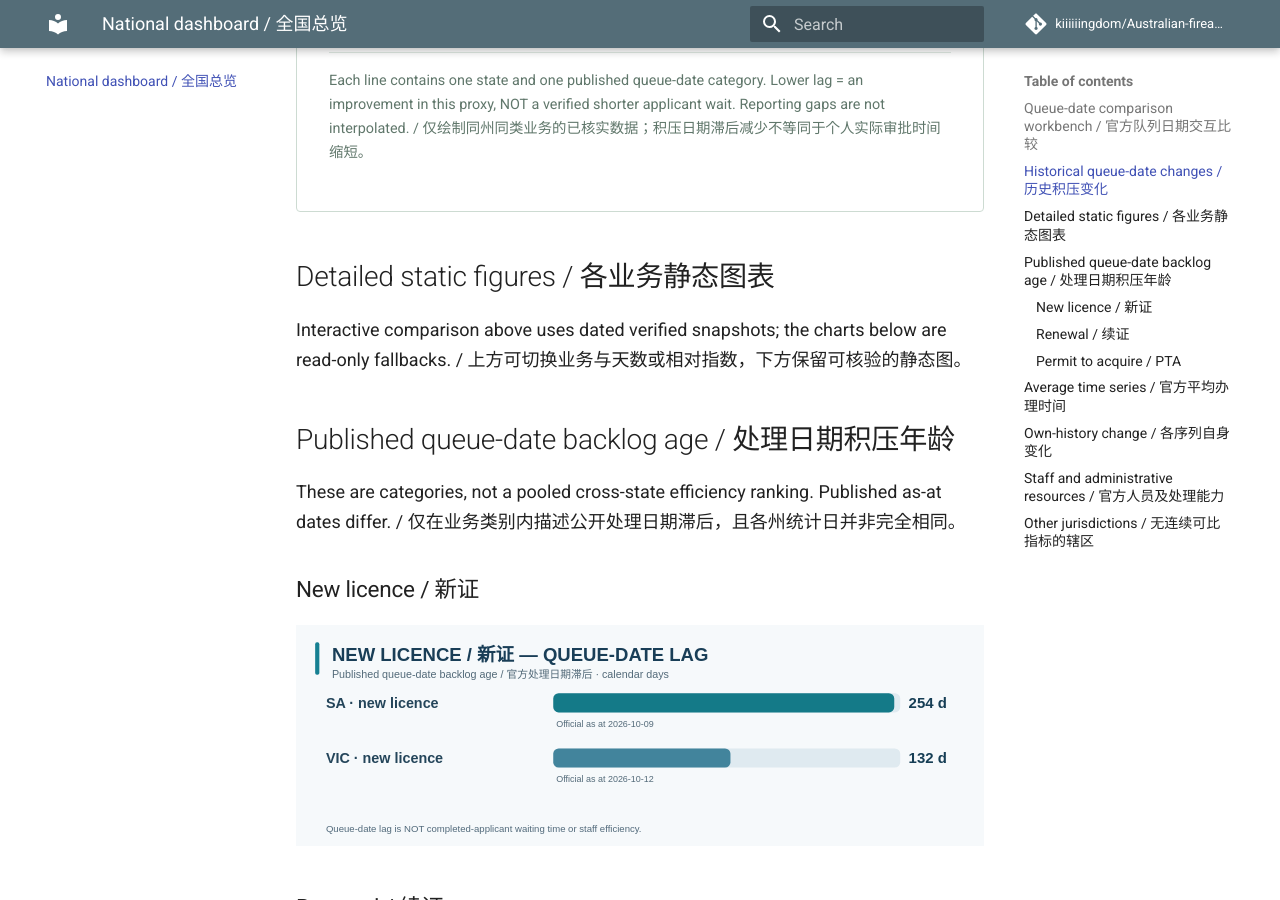
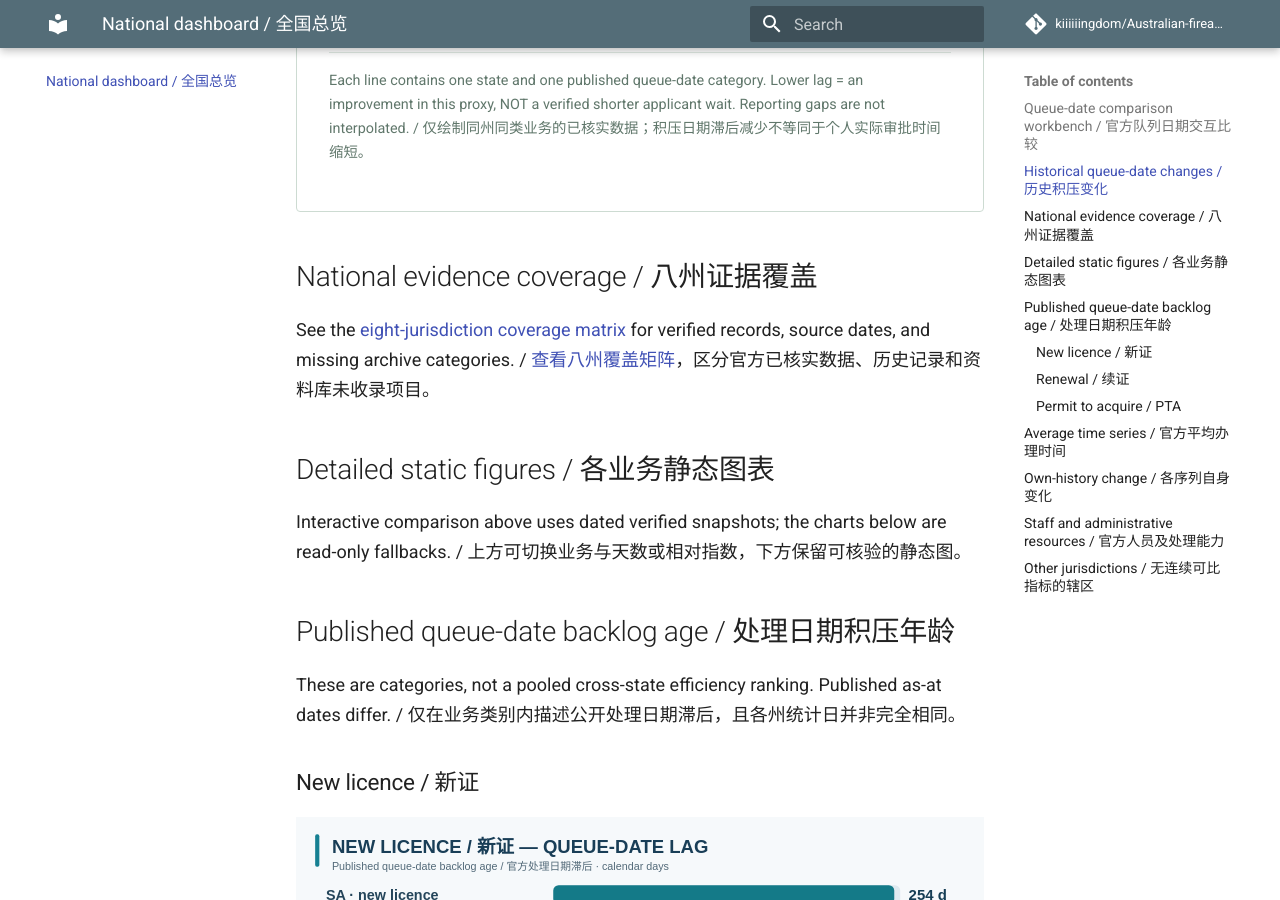
Before and after one commit to kiiiiiingdom/Australian-firearms-licensing-backlog-tracker, an MkDocs documentation site: the page built from docs/overview.md, in a window 1280 px wide and 900 px high, scrolled down 2745 px. Built offline with MkDocs 1.6.1 and Material for MkDocs 9.7.7, drawn with Linux system fonts in a browser that asks for light colours; comment, search, counter and statistics services are not loaded.

Commit message:
site: link from overview to eight-jurisdiction coverage matrix

```diff
--- a/docs/overview.md
+++ b/docs/overview.md
@@ -16,6 +16,10 @@ The selectable reference index compares **published queue-date ages**, not offic
 Explore the **same jurisdiction and business series over time**. Every plotted point has an official observation date and a link to its original source. Fewer than two points are not interpreted as a trend. / 选择辖区及业务，按真实日期查看同口径历史数据；每个观测点均附官方来源。
 
 <div id="history-workbench" data-source="../assets/dashboard-data.json"><p>Loading verified history / 加载已核实历史数据…</p></div>
+
+## National evidence coverage / 八州证据覆盖
+
+See the [eight-jurisdiction coverage matrix](coverage.md) for verified records, source dates, and missing archive categories. / [查看八州覆盖矩阵](coverage.md)，区分官方已核实数据、历史记录和资料库未收录项目。
 
 ## Detailed static figures / 各业务静态图表
 
```
